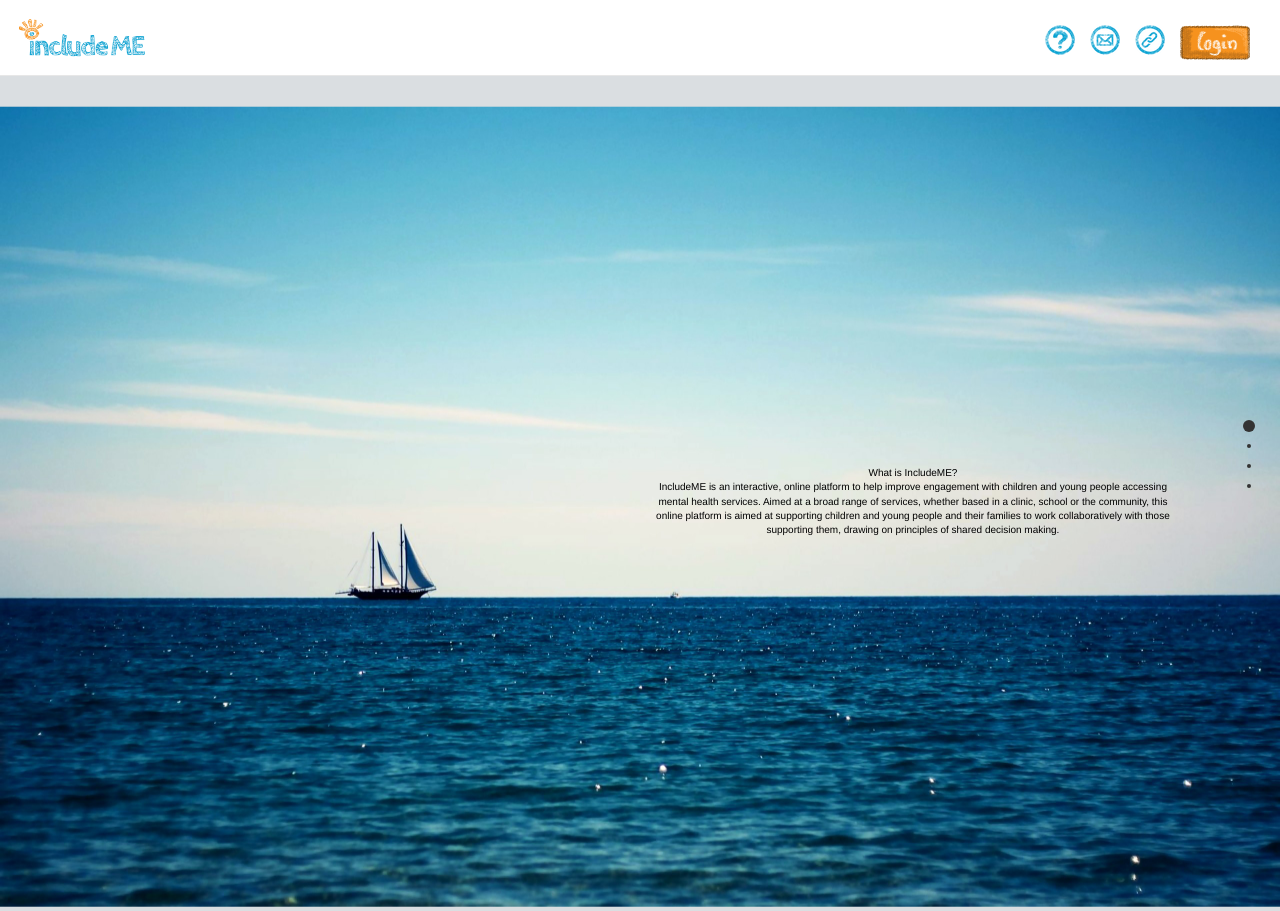
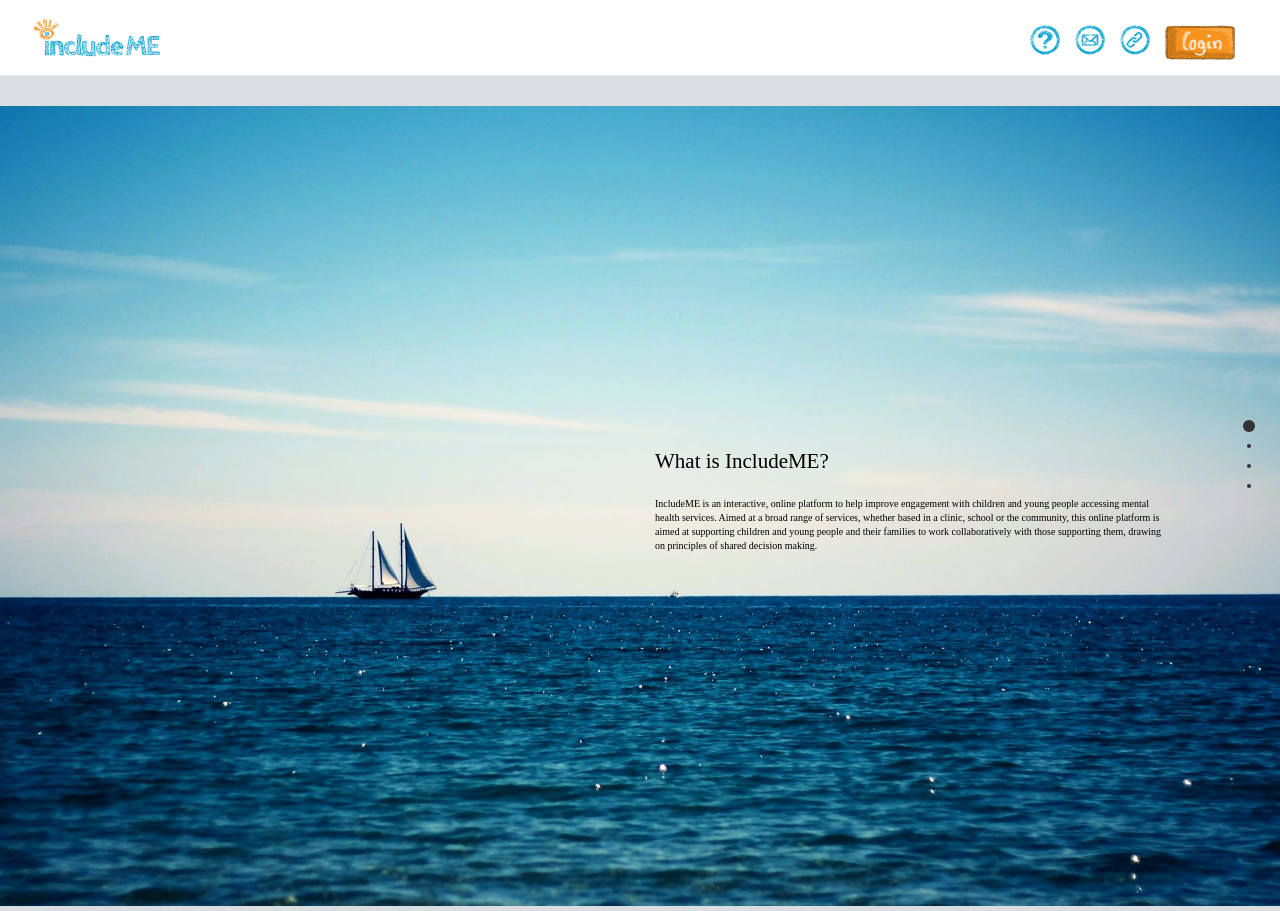
Before and after one commit to cazminah/GC02IncludeMEWebsite, a PHP site: page / in a window 1280 px wide. Run offline with PHP 8.4, Linux system fonts and the light colour scheme.

Commit message:
adding FAQ page

```diff
--- a/Website/css/design.css
+++ b/Website/css/design.css
@@ -110,14 +110,17 @@
 	background-color: #05a1d1;
 	padding-top: 5px;
 	padding-bottom: 5px;
+	padding-left: 5px;
+	padding-right: 5px;
 }
 .slick-slide
 {
 	color: black;
     background-color: white;
     margin-right: 5px;
-    margin-left: 5px;
+  /*  margin-left: 5px;*/
     padding-bottom: 10px;
+    min-height: 200px;
 }
 
 div#myNavbar.navbar-collapse.collapse {
@@ -239,3 +242,13 @@ div#myNavbar.navbar-collapse.collapse {
 	margin-left: 8.333333%;
 	margin-right: 8.333333%;
 }
+#second-page {
+	font-family: serif;
+}
+#fourth-page h3 {
+	text-align: center;
+}
+#fourth-page .tool-text{
+	text-align: center;
+	margin: 5px;
+}
--- a/Website/index.html
+++ b/Website/index.html
@@ -7,7 +7,7 @@
 
 	<link rel="stylesheet" type="text/css" href="css/jquery.fullPage.css" />
 	<link rel="stylesheet" type="text/css" href="css/slick.css"/>
-	// Add the slick-theme.css if you want default styling
+	<!-- // Add the slick-theme.css if you want default styling -->
 	<link rel="stylesheet" type="text/css" href="css/slick-theme.css"/>
 	<link rel="stylesheet" type="text/css" href="css/testimonial/style.css">
 	<link rel="stylesheet" href="css/design.css">
@@ -27,161 +27,68 @@
 	<script type="text/javascript" src="js/testimonial/jquery.flexslider-min.js"></script>
 	<script type="text/javascript" src="js/testimonial/main.js"></script>
 
-	<script type="text/javascript">
-		$(document).ready(function() {
-			$('.container').fullpage({
-				anchors: ['firstPage', 'secondPage', '3rdPage'],
-				// sectionsColor: ['#C63D0F', '#1BBC9B', '#7E8F7C', '#000000'],
-				navigation: true,
-				navigationPosition: 'right',
-				navigationTooltips: ['Home', 'About', 'Third and last page']
-				//css3: true
-			});
-			$('.responsive').slick({
-  dots: false,
-  infinite: false,
-  speed: 300,
-  slidesToShow: 4,
-  slidesToScroll: 4,
-  responsive: [
-    {
-      breakpoint: 1024,
-      settings: {
-        slidesToShow: 3,
-        slidesToScroll: 3,
-        infinite: true,
-        dots: false
-      }
-    },
-    {
-      breakpoint: 600,
-      settings: {
-        slidesToShow: 2,
-        slidesToScroll: 2
-      }
-    },
-    {
-      breakpoint: 480,
-      settings: {
-        slidesToShow: 1,
-        slidesToScroll: 1
-      }
-    }
-    // You can unslick at a given breakpoint now by adding:
-    // settings: "unslick"
-    // instead of a settings object
-  ]
-});
-		});
-	</script>
+	<script type="text/javascript" src="js/main.js"></script>
 </head>
-<!-- //////////////////////////////////// MAIN BODY -->
+<!-- //////////////////////////////////// NAVBAR-->
 <body>
-
-	 <div id="header">
-        <div class="container-fluid">
-            <div class="row">
-                <div class="col-sm-12">
-                    <nav class=
-                    "navbar navbar-default navbar-fixed-top main-nav" role="navigation">
+	<div id="header">
+		<div class="navbar navbar-default navbar-fixed-top main-nav" role="navigation">
+        	<div class="container-fluid">
+            	<div class="row">
+                	<div class="col-sm-12">
                         <div class="navbar-header">
 							<button type="button" class="navbar-toggle" data-toggle="collapse" data-target="#myNavbar">
 								<span class="icon-bar"></span>
 								<span class="icon-bar"></span>
 								<span class="icon-bar"></span>
 							</button>
-                            <a class="pull-left" href="#"><img src="images/IncludeMELogo.png" style="max-height:75px; margin-top: 0px;"></a>
+                            <a class="navbar-left" href="#"><img src="images/IncludeMELogo.png" style="max-height:75px;
+                            	margin-top: 0px;"></a>
                         </div>
 						<div class="collapse navbar-collapse" id="myNavbar">
 							<ul class="nav navbar-nav navbar-right">
-								<li><a href="#" id="circle-nav"><img src="images/Question-Mark2.png"></a></li>
+								<li><a href="faq.html" id="circle-nav"><img src="images/Question-Mark2.png"></a></li>
 								<li><a href="#" id="circle-nav"><img src="images/IconContact.png"></a></li>
 								<li><a href="#" id="circle-nav"><img src="images/IconLinks.png"></a></li>
-								<li><a href="https://camhsweb.silvercloudhealth.com/account/login/?next=/"><img src="images/loginbtn.png"></a></li>
+								<li><a href="https://camhsweb.silvercloudhealth.com/account/login/?next=/"><img
+									src="images/loginbtn.png"></a></li>
 							</ul>
 						</div>
-                    </nav>
+                    </div>
                 </div>
             </div>
         </div>
-
-	<!-- //////////////////////////////////// NAVBAR -->
+	 </div>
+	<!-- //////////////////////////////////// MAIN BODY  -->
 	<div class="container">
 		<div id="fullpage">
 			<!-- //////////////////////////////////// PICTURE: SECTION 1 -->
 			<!--  <section class="section" id="first-page">
                 <div class="row">
-                    <div class="col-md-12 no-padding">
-                        <div class="carousel slide" data-ride="carousel"
-                        id="carousel-example-generic">
-                             Indicators -->
-                            <!-- <ol class="carousel-indicators">
-                                <li class="active" data-slide-to="0"
-                                data-target="#carousel-example-generic">
-                                </li>
-                                <li data-slide-to="1" data-target=
-                                "#carousel-example-generic"></li>
-                                <li data-slide-to="2" data-target=
-                                "#carousel-example-generic"></li> -->
-                           <!--  </ol> --><!-- Wrapper for slides -->
-                           <!--  <div class="carousel-inner">
-                                <div class="item active">
-                                    <img alt="..." src=
-                                    "http://placehold.it/1200x315">
-                                    <div class="carousel-caption">
-                                        <h3>Caption Text</h3>
-                                    </div>
-                                </div>
-                                <div class="item">
-                                    <img alt="..." src=
-                                    "http://placehold.it/1200x315">
-                                    <div class="carousel-caption">
-                                        <h3>Caption Text</h3>
-                                    </div>
-                                </div>
-                                <div class="item">
-                                    <img alt="..." src=
-                                    "http://placehold.it/1200x315">
-                                    <div class="carousel-caption">
-                                        <h3>Caption Text</h3>
-                                    </div>
-                                </div> -->
-                           <!--  </div>< -->!-- Controls -->
-                            <!--  <a class="left carousel-control" data-slide=
-                            "prev" href="#carousel-example-generic" role=
-                            "button"><span class=
-                            "glyphicon glyphicon-chevron-left"></span></a>
-                            <a class="right carousel-control" data-slide=
-                            "next" href="#carousel-example-generic" role=
-                            "button"><span class=
-                            "glyphicon glyphicon-chevron-right"></span></a>
-                        </div> --><!-- Carousel -->
-                   <!--  </div>
+
                 </div>
              </section> -->
 			<!-- //////////////////////////////////// ABOUT PAGE -->
 			<section id="second-page" class="section">
 				<div class="row">
-					<div class="col-md-5 col-md-offset-6">
-						<header>What is IncludeME?</header>
+					<div class="col-sm-5 col-sm-offset-6 col-xs-10 col-xs-offset-1">
+						<header class="lead">What is IncludeME?</header>
 						<p>IncludeME is an interactive, online platform to help improve engagement with children and young people accessing mental health services. Aimed at a broad range of services, whether based in a clinic, school or the community, this online platform is aimed at supporting children and young people and their families to work collaboratively with those supporting them, drawing on principles of shared decision making.</p>
 					</div>
-					<div class="col-md-1"></div>
+					<!-- <div class="col-sm-1"></div> -->
 				</div>
 			</section>
 			<!-- //////////////////////////////////// WHY PAGE -->
 			<section id="third-page" class="section">
 				<div class="row">
-					<div class="col-md-1">
-					</div>
-					<div class="col-md-5 col-md-offset-3">
-						<header>Why use IncludeME:</header>
+					<div class="col-sm-5 col-sm-offset-4 col-xs-8 col-xs-offset-2">
+						<header class="lead">Why use IncludeME:</header>
 					</div>
 				</div>
 				<div class="row">
-					<div class="col-md-4 col-md-offset-1">
-						<h2>children and young people:</h2>
-						<ul id="ul-orange">
+					<div class="col-sm-4 col-sm-offset-1">
+						<h2 class="lead text-center">children and young people:</h2>
+						<ul id="ul-orange" class="list-unstyled well">
 							<li>provides an online space to share ideas and work collaboratively</li>
 							<li>is easily accessible and user friendly</li>
 							<li>can also be accessed out of sessions – promotes self-management and can track between session progress</li>
@@ -189,15 +96,15 @@
 						</ul>
 					</div>
 
-					<div class="col-md-4 col-md-offset-1">
-						<h2>children and young people:</h2>
-						<ul id="ul-blue">
+					<div class="col-sm-4 col-sm-offset-1">
+						<h2 class="lead text-center">children and young people:</h2>
+						<ul id="ul-blue" class="list-unstyled well well-lg">
 							<li>Provides a secure space and access to an online toolbox</li>
 							<li>Allows clinicians and young people to complete and review outcome measures in a collaborative and meaningful way</li>
 							<li>Aims to motivate young people to be more involved in their care through collaborative working</li>
 						</ul>
 					</div>
-					<div class="col-md-1"></div>
+					<!-- <div class="col-md-1"></div> -->
 				</div>
 			</section>
 			<!-- //////////////////////////////////// TOOLS PAGE -->
@@ -223,7 +130,7 @@
 						  		<h3>My <br>Decisions</h3>
 						  		<img class="toolsIcons" src="images/ToolsIcons/decisions.png">
 						  		<div class="tool-text">
-						  			Develop effective decision making skills.<br><br>
+						  			Develop effective decision making skills.<!-- <br><br> -->
 						  		</div>
 						  	</div>
 						  	<div>
--- /dev/null
+++ b/Website/js/main.js
@@ -0,0 +1,88 @@
+var slickSliderMaxHeight = 0;
+
+$(document).ready(function() {
+  $('.container').fullpage({
+		anchors: ['firstPage', 'secondPage', '3rdPage'],
+		// sectionsColor: ['#C63D0F', '#1BBC9B', '#7E8F7C', '#000000'],
+		navigation: true,
+		navigationPosition: 'right',
+		navigationTooltips: ['Home', 'About', 'Third and last page']
+		//css3: true
+	});
+
+	$('.responsive').slick({
+    dots: false,
+    infinite: false,
+    speed: 300,
+    slidesToShow: 4,
+    slidesToScroll: 4,
+    responsive: [
+      {
+        breakpoint: 1024,
+        settings: {
+          slidesToShow: 3,
+          slidesToScroll: 3,
+          infinite: true,
+          dots: false
+        }
+      },
+      {
+        breakpoint: 600,
+        settings: {
+          slidesToShow: 2,
+          slidesToScroll: 2
+        }
+      },
+      {
+        breakpoint: 480,
+        settings: {
+          slidesToShow: 1,
+          slidesToScroll: 1
+        }
+      }
+      // You can unslick at a given breakpoint now by adding:
+      // settings: "unslick"
+      // instead of a settings object
+    ]
+  });
+///////////////////////////////////    not a plugin   //////////////////////////////////
+
+// when the page loads it calls fixSlickSlidersHeight function once.
+
+  fixSlickSlidersHeight();
+
+//debouncing to check if an timer is set should be canceled and be set again
+//when the window is resized it calls the fixSlickSlidersHeight several times
+//we use the waitForFinalEvent to clear the timer by each resize so the fixSlickSlidersHeight
+//doesnt run untill the resizing stops and then after 500ms fixSlickSlidersHeight runs.
+
+  var waitForFinalEvent = (function () {
+    var timers = {};
+    return function (callback, ms, uniqueId) {
+      if (!uniqueId) {
+          uniqueId = "Don't call this twice without a uniqueId";
+      }
+      if (timers[uniqueId]) {
+          clearTimeout(timers[uniqueId]);
+      }
+      timers[uniqueId] = setTimeout(callback, ms);
+    };
+  })();
+
+  $(window).resize(function(){
+    waitForFinalEvent(function(){
+      fixSlickSlidersHeight();
+    }, 500, "window resize");
+  })
+});
+
+function fixSlickSlidersHeight(){
+  slickSliderMaxHeight = 0;
+  //loop to find the highest element
+  $(".slick-slide").each(function(){
+    if(slickSliderMaxHeight < $(this).height())
+      slickSliderMaxHeight = $(this).height();
+  })
+  //change the height of all elements to the slickSliderMaxHeight
+  $(".slick-slide").css('height', slickSliderMaxHeight+'px');
+}
```
Also changed, not shown: Website/faq.html (added, +56 -0 lines), 1 other file.
